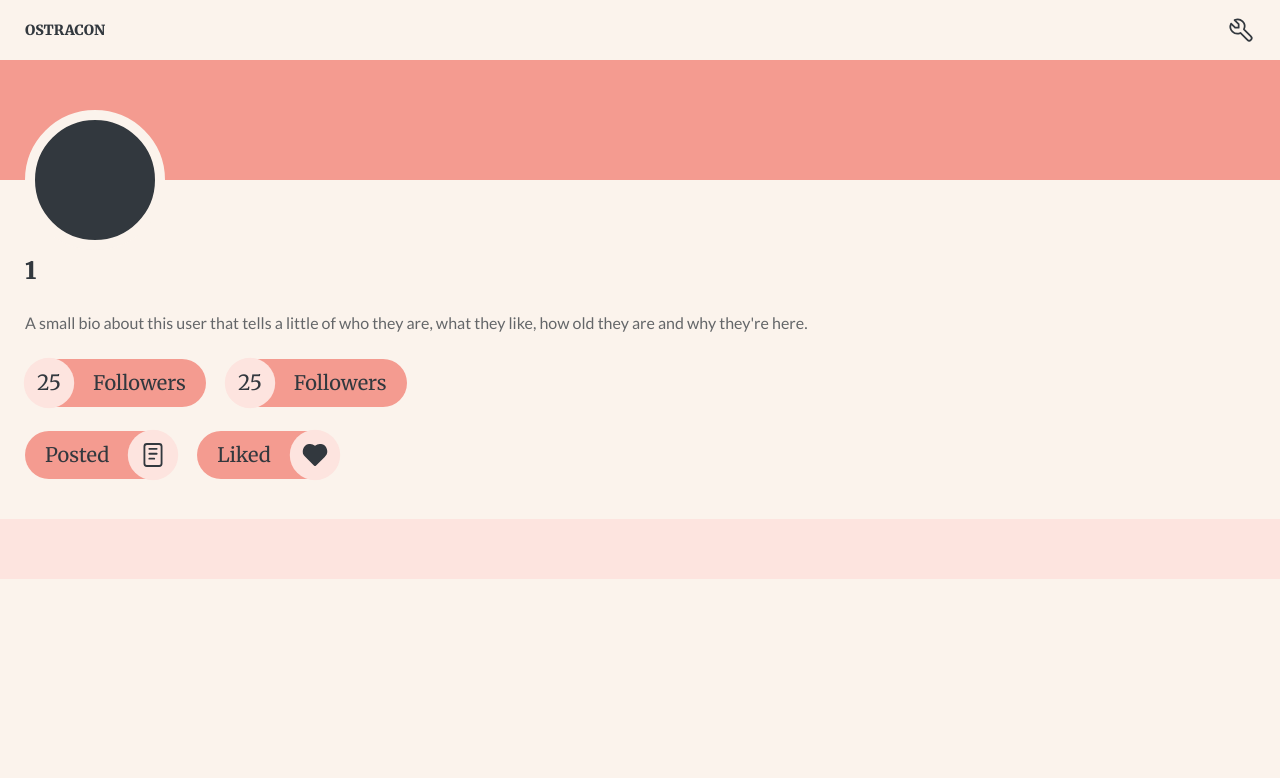
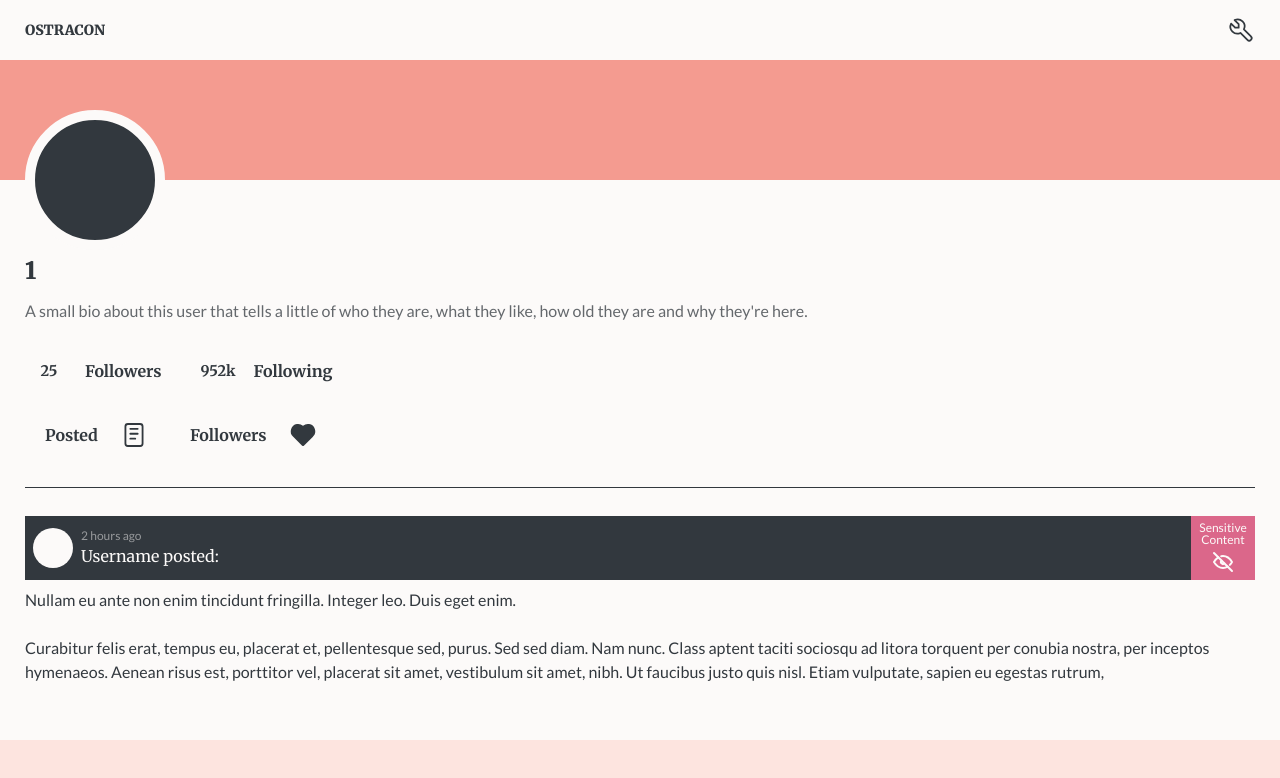
Before and after one commit to MadStoneDev/ostracon, a Next.js app: page /profile/1 in a window 1280 px wide. Shown: the top 778 px of the page. Built offline with nearby package versions, Linux system fonts and the light colour scheme.

Commit message:
draft post component

```diff
--- a/src/app/(private)/profile/[username]/page.tsx
+++ b/src/app/(private)/profile/[username]/page.tsx
@@ -7,6 +7,8 @@ import {
   IconTool,
   IconUserPlus,
 } from "@tabler/icons-react";
+import BigButton from "@/components/ui/big-button";
+import Post from "@/components/feed/post";
 
 export default function Profile({ params }: { params: { username: string } }) {
   // Variables
@@ -41,67 +43,58 @@ export default function Profile({ params }: { params: { username: string } }) {
       </section>
 
       {/* Main Content */}
-      <section className={`px-[25px] flex items-center`}>
-        <article className={`mb-10 grid gap-6`}>
+      <section className={`px-[25px] grid gap-6`}>
+        <article className={`flex flex-col gap-3`}>
           <h1 className={`font-serif text-2xl font-black`}>{username}</h1>
           <p className={`opacity-75 font-normal`}>
             A small bio about this user that tells a little of who they are,
             what they like, how old they are and why they're here.
           </p>
+        </article>
 
-          <div className={`flex items-center gap-5`}>
-            <button
-              className={`flex items-center h-12 rounded-full bg-primary font-serif text-xl`}
-            >
-              <div
-                className={`grid place-content-center w-12 h-12 rounded-full bg-secondary scale-105`}
-              >
-                25
-              </div>
-              <span className={`px-5`}>Followers</span>
-            </button>
+        <article className={`flex flex-col justify-center gap-4`}>
+          <div className={`flex items-center gap-3`}>
+            <BigButton title={"Followers"} indicator={25} direction={"left"} />
 
-            <button
-              className={`flex items-center h-12 rounded-full bg-primary font-serif text-xl`}
-            >
-              <div
-                className={`grid place-content-center w-12 h-12 rounded-full bg-secondary scale-105`}
-              >
-                25
-              </div>
-              <span className={`px-5`}>Followers</span>
-            </button>
+            <BigButton
+              title={"Following"}
+              indicator={"952k"}
+              direction={"left"}
+            />
           </div>
 
-          <div className={`flex items-center gap-5`}>
-            <button
-              className={`flex items-center h-12 rounded-full bg-primary font-serif text-xl`}
-            >
-              <span className={`px-5`}>Posted</span>
-              <div
-                className={`grid place-content-center w-12 h-12 rounded-full bg-secondary scale-105`}
-              >
-                <IconNotes size={28} strokeWidth={1.5} />
-              </div>
-            </button>
+          <div className={`flex items-center gap-3`}>
+            <BigButton
+              title={"Posted"}
+              indicator={<IconNotes size={28} strokeWidth={1.5} />}
+            />
 
-            <button
-              className={`flex items-center h-12 rounded-full bg-primary font-serif text-xl`}
-            >
-              <span className={`px-5`}>Liked</span>
-              <div
-                className={`grid place-content-center w-12 h-12 rounded-full bg-secondary scale-105`}
-              >
-                <IconHeartFilled size={28} strokeWidth={1.5} />
-              </div>
-            </button>
+            <BigButton
+              title={"Followers"}
+              indicator={<IconHeartFilled size={28} strokeWidth={1.5} />}
+            />
           </div>
         </article>
       </section>
 
+      {/* Separator */}
+      <section className={`mx-[25px] my-7 h-[1px] bg-dark`}></section>
+
+      {/* Feed */}
+      <section className={`grid`}>
+        <Post
+          username={username}
+          content={`Nullam eu ante non enim tincidunt fringilla. Integer leo. Duis eget enim.
+
+Curabitur felis erat, tempus eu, placerat et, pellentesque sed, purus. Sed sed diam. Nam nunc. Class aptent taciti sociosqu ad litora torquent per conubia nostra, per inceptos hymenaeos. Aenean risus est, porttitor vel, placerat sit amet, vestibulum sit amet, nibh. Ut faucibus justo quis nisl. Etiam vulputate, sapien eu egestas rutrum, `}
+          nsfw={true}
+          date={""}
+        />
+      </section>
+
       {/* Navigation Bar */}
       <nav
-        className={`px-[25px] flex items-center h-[60px] bg-secondary`}
+        className={`px-[25px] fixed bottom-0 left-0 right-0 flex items-center h-[60px] bg-secondary`}
       ></nav>
     </main>
   );
--- a/src/app/page.tsx
+++ b/src/app/page.tsx
@@ -1,11 +1,11 @@
-import Image from "next/image";
-import {
-  IconInfoCircle,
-  IconInfoCircleFilled,
-  IconTool,
-  IconUserPlus,
-} from "@tabler/icons-react";
+import { IconInfoCircleFilled, IconUserPlus } from "@tabler/icons-react";
 import Link from "next/link";
+import BigButton from "@/components/ui/big-button";
+
+export const metadata = {
+  title: "Ostracon",
+  description: "Welcome to Ostracon!",
+};
 
 export default function Home() {
   return (
@@ -36,16 +36,12 @@ export default function Home() {
           <h1 className={`font-serif text-5xl font-black`}>Welcome!</h1>
           <h2 className={`font-serif text-xl`}>Let's create a new account</h2>
 
-          <button
-            className={`mt-10 flex items-center h-12 rounded-full bg-primary font-serif text-xl`}
-          >
-            <span className={`px-5`}>Start creating</span>
-            <div
-              className={`grid place-content-center w-12 h-12 rounded-full bg-secondary scale-105`}
-            >
-              <IconUserPlus size={28} strokeWidth={1.5} />
-            </div>
-          </button>
+          <div className={`mt-10`}>
+            <BigButton
+              title={"Start creating"}
+              indicator={<IconUserPlus size={28} strokeWidth={1.5} />}
+            />
+          </div>
         </article>
       </section>
 
--- /dev/null
+++ b/src/components/feed/post.tsx
@@ -0,0 +1,60 @@
+"use client";
+
+import { IconEyeOff } from "@tabler/icons-react";
+
+export default function Post({
+  username,
+  content,
+  nsfw = true,
+  date,
+}: {
+  username: string;
+  content: string;
+  nsfw: boolean;
+  date: string;
+}) {
+  return (
+    <div className={`px-[25px]`}>
+      {/* Header */}
+      <section
+        className={`flex items-center gap-2 h-16 bg-dark dark:bg-light text-light dark:text-dark`}
+      >
+        {/* Avatar */}
+        <article className={`ml-2 h-10 w-10 rounded-full bg-light`}></article>
+
+        {/* Information */}
+        <article className={`flex-grow flex flex-col gap-0`}>
+          <span className={`text-xs opacity-50`}>2 hours ago</span>
+          <h3 className={`font-serif text-base`}>Username posted:</h3>
+        </article>
+
+        {/* Tag */}
+        {nsfw && (
+          <article
+            className={`p-1 flex flex-col items-center justify-center gap-1 h-full aspect-square bg-danger`}
+          >
+            <span
+              className={`text-xs text-center`}
+              style={{
+                lineHeight: "0.75rem",
+              }}
+            >
+              Sensitive Content
+            </span>
+            <IconEyeOff />
+          </article>
+        )}
+      </section>
+      {/* Content */}
+      <section
+        className={`py-2`}
+        style={{
+          whiteSpace: "pre-wrap",
+        }}
+      >
+        {content}
+      </section>
+      {/* Menus */}
+    </div>
+  );
+}
--- /dev/null
+++ b/src/components/ui/big-button.tsx
@@ -0,0 +1,37 @@
+"use client";
+
+import React from "react";
+import { IconNotes } from "@tabler/icons-react";
+
+export default function BigButton({
+  title = "Posted",
+  indicator,
+  direction = "right",
+  active = false,
+}: {
+  title: string;
+  indicator: React.ReactNode;
+  direction?: "left" | "right";
+  active?: boolean;
+}) {
+  return (
+    <button
+      className={`flex ${
+        direction === "left" ? "flex-row-reverse" : "flex-row"
+      } items-center h-12 rounded-full ${
+        active && "bg-primary"
+      } font-serif text-base font-bold text-dark`}
+    >
+      <span className={`${direction === "left" ? "pr-5 pl-3" : "pl-5 pr-3"}`}>
+        {title}
+      </span>
+      <div
+        className={`p-2 grid place-content-center w-12 h-12 rounded-full ${
+          active && "bg-secondary"
+        } scale-105 text-sm font-bold overflow-hidden`}
+      >
+        {indicator}
+      </div>
+    </button>
+  );
+}
--- a/tailwind.config.ts
+++ b/tailwind.config.ts
@@ -15,11 +15,13 @@ const config: Config = {
         serif: ["var(--font-serif)", ...fontFamily.serif],
       },
       colors: {
-        light: "#FBF3EC",
+        light: "#FCFAF9",
         dark: "#32383E",
 
         primary: "#F49B90",
         secondary: "#FDE4DF",
+
+        danger: "#DB678A",
       },
     },
   },
```
